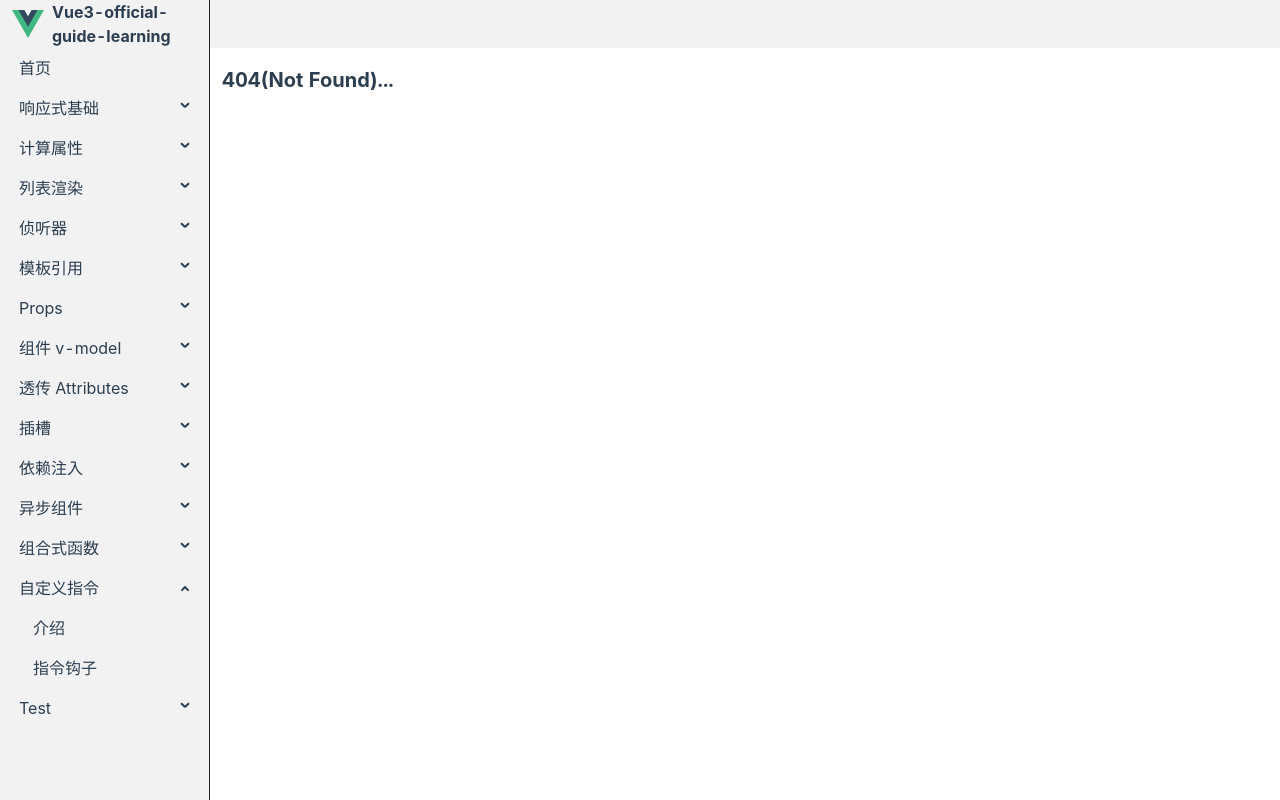
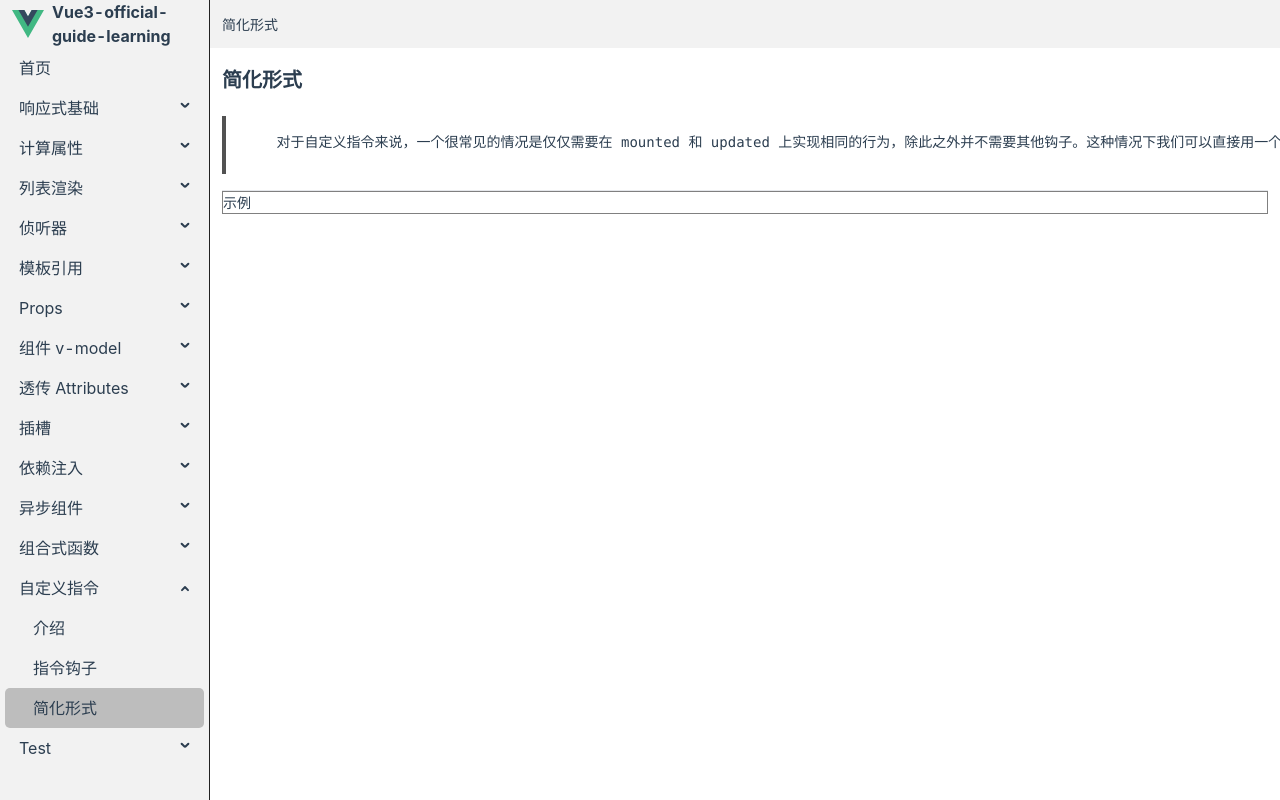
Before and after one commit to yuanlee301415/vue3-official-guide-learning, a Vue app: page /custom-directives/function-shorthand in a window 1280 px wide. Before the commit this address had no page. Built offline with nearby package versions, Linux system fonts and the light colour scheme.

Commit message:
自定义指令》简化形式

```diff
--- a/src/router/routes/modules/custom-directives.js
+++ b/src/router/routes/modules/custom-directives.js
@@ -22,6 +22,13 @@ const CUSTOM_DIRECTIVES_ROUTE = {
         title: '指令钩子',
       },
     },
+    {
+      path: 'function-shorthand',
+      component: () => import('@/views/custom-directives/function-shorthand.vue'),
+      meta: {
+        title: '简化形式',
+      },
+    },
   ],
 }
 
--- /dev/null
+++ b/src/views/custom-directives/function-shorthand.vue
@@ -0,0 +1,21 @@
+<script setup>
+defineOptions({ name: 'function-shorthand' })
+
+const vBorder = (el) => {
+  el.style.borderColor = 'gray'
+  el.style.borderWidth = '1px'
+}
+</script>
+
+<template>
+  <div>
+    <h1>简化形式</h1>
+    <pre>
+      对于自定义指令来说，一个很常见的情况是仅仅需要在 mounted 和 updated 上实现相同的行为，除此之外并不需要其他钩子。这种情况下我们可以直接用一个函数来定义指令
+    </pre>
+    <hr />
+    <div v-border>示例</div>
+  </div>
+</template>
+
+<style scoped lang="less"></style>
```
